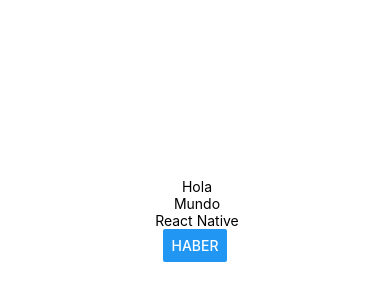
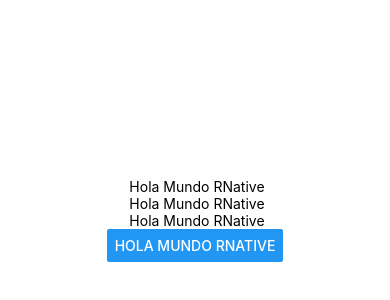
Before and after one commit to Ssasja1/PM194, a React Native app in the folder my-blank/: screen / in a window 390 px wide. Shown: the part 202-502 px from the top of the page. Built offline with nearby package versions, Linux system fonts and the light colour scheme.

Commit message:
Componentes Props y State Practica

```diff
--- a/my-blank/App.js
+++ b/my-blank/App.js
@@ -1,11 +1,21 @@
 // Zona 1: Importaciones
 import { StatusBar } from 'expo-status-bar';
 import { StyleSheet, Text, View, Button } from 'react-native';
+import React, { useState } from 'react';
 
-const Texto = (props) => {
-  const { contenido } = props;
+const Texto = () => {
+  const [ contenido, setContenido] = useState('Hola Mundo RNative');
+  const actualizarTexto = () => {setContenido('Estado actualizado del Text')};
   return (
-    <Text> {contenido}</Text>
+    <Text onPress={actualizarTexto}> {contenido}</Text>
+  )
+};
+
+const TextoBoton = () => {
+  const [ contenido, setContenido] = useState('Hola Mundo RNative');
+  const actualizarTexto = () => {setContenido('Estado actualizado del Text')};
+  return (
+    <Button title={contenido} onPress={actualizarTexto}> </Button>
   )
 };
 
@@ -14,10 +24,10 @@ const Texto = (props) => {
 export default function App() {
   return (
     <View style={styles.container}>
-      <Texto contenido ="Hola"></Texto>
-       <Texto contenido ="Mundo"></Texto>
-        <Texto contenido ="React Native"></Texto>
-      <Button title='Haber'></Button>
+      <Texto></Texto>
+       <Texto></Texto>
+        <Texto></Texto>
+      <TextoBoton title='Haber'></TextoBoton>
       <StatusBar style="auto" />
     </View>
   );
```
